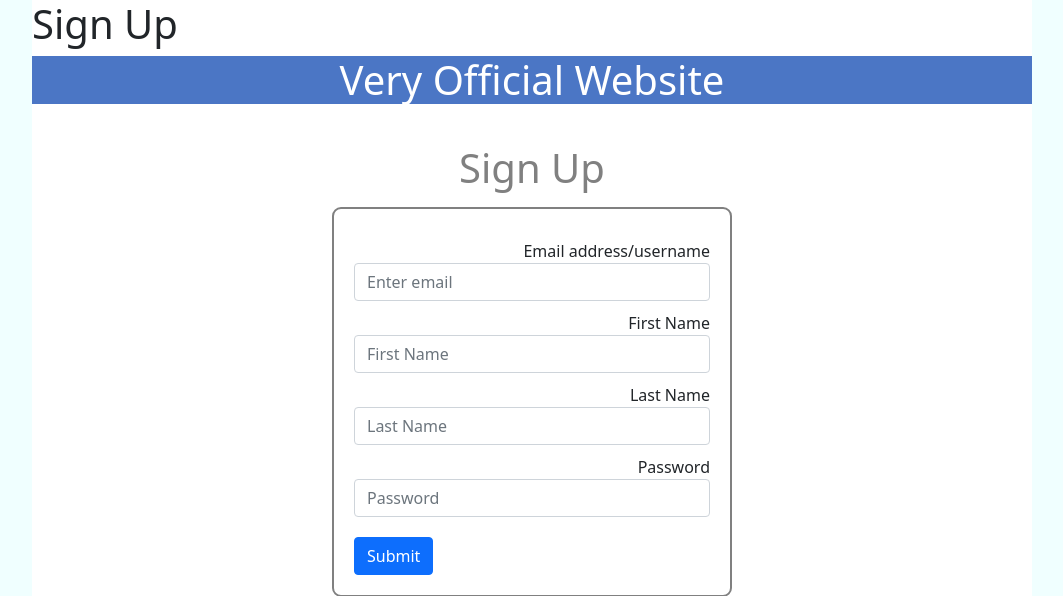
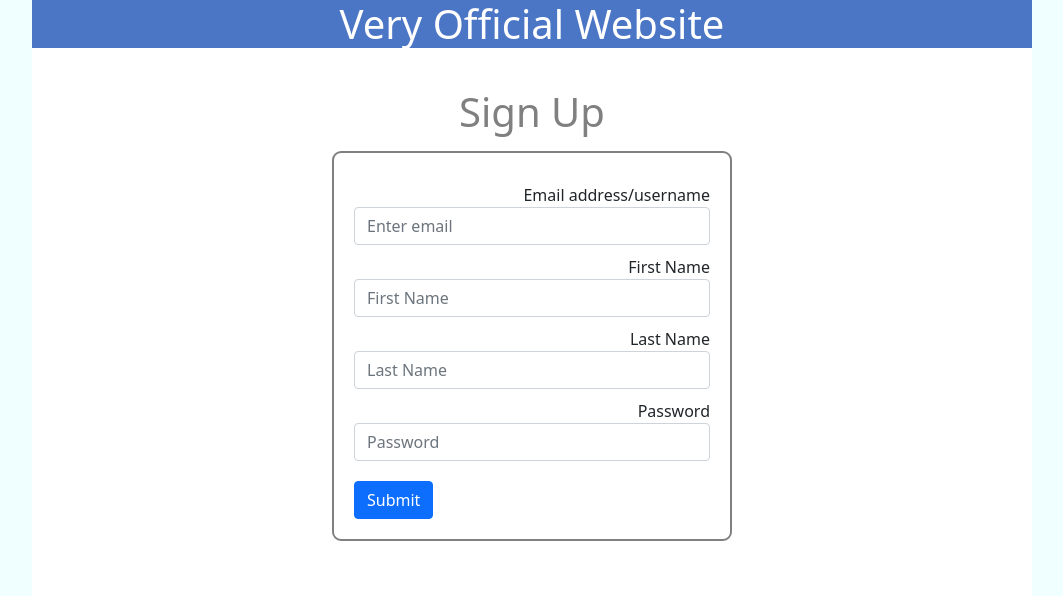
Before and after one commit to austinwest1/cs3620-project, a PHP site: page /create_user.php in a window 1280 px wide. Shown: the top 596 px of the page, without its empty margins (108-1171 px from the left). Run offline with PHP 8.4, Linux system fonts and the light colour scheme.

Commit message:
Fixed formatting issue.

```diff
--- a/create_user.php
+++ b/create_user.php
@@ -1,6 +1,3 @@
-<?php
-require_once('./header.php');
-?>
 <html>
 
 <head>
--- a/header.php
+++ b/header.php
@@ -1 +1 @@
-<h1>Sign Up</h1>
+<h1></h1>
```
